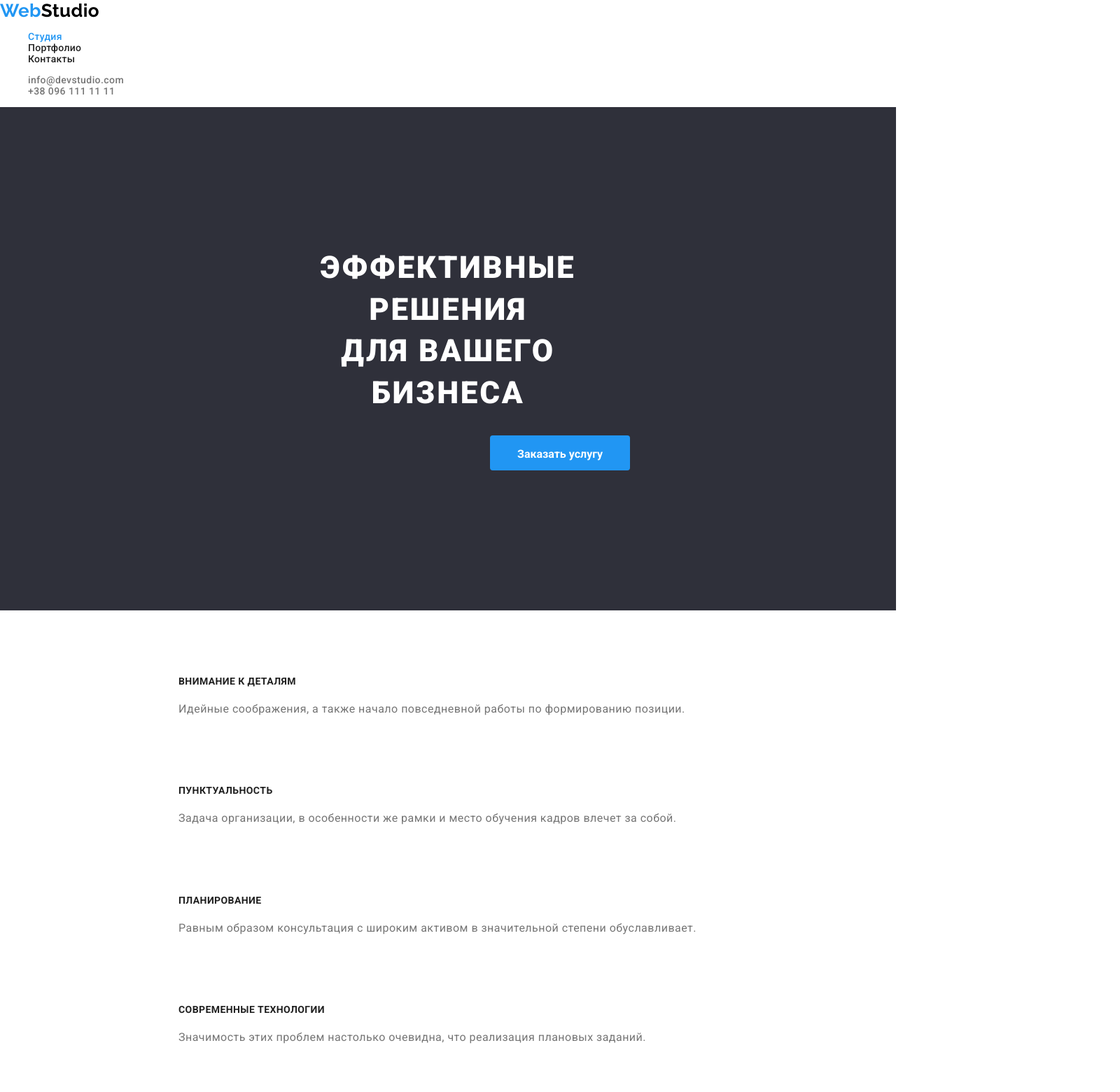
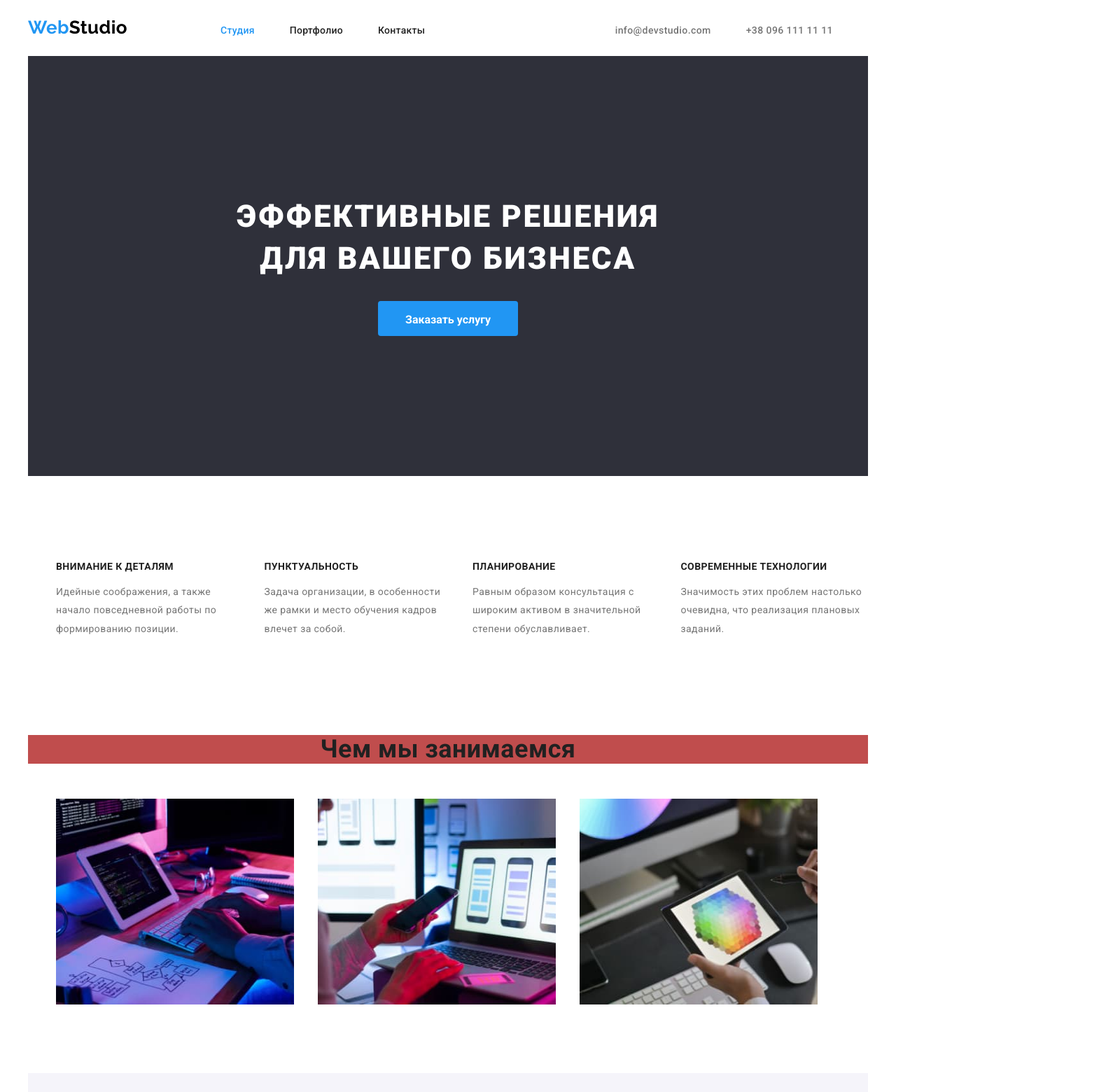
Before and after one commit to Naira21/goit-markup-hw-03, a plain HTML site: page index.html in a window 1280 px wide. Shown: the top 1560 px of the page at 70% size, 1600 px wide, since content can reach past the window. Drawn offline with nearby package versions, Linux system fonts and the light colour scheme.

Commit message:
Главная страница готова наполовину

```diff
--- a/css/styles.css
+++ b/css/styles.css
@@ -20,6 +20,13 @@ body {
   background-color: var(--main-bg-color);
 }
 
+.container {
+  width: 1200px;
+  background-color: var(--main-bg-text-color);
+  margin-left: auto;
+  margin-right: auto;
+}
+
 /*Шапка сайта*/
 
 .logo {
@@ -29,6 +36,7 @@ body {
   line-height: 1.19;
   color: var(--logo-button-color);
   text-decoration: inherit;
+  margin: 24px 93px 25px 0px;
 }
 
 .accent-white {
@@ -43,38 +51,42 @@ body {
   list-style-type: none;
   color: inherit;
   letter-spacing: 0.02em;
+  margin-right: 50px;
+}
+.site-nav {
+  display: inline-block;
+}
+
+.site-nav,
+.link {
+  display: flex;
+}
+
+header nav,
+header {
+  display: flex;
+  align-items: baseline;
+}
+
+header {
+  justify-content: space-between;
 }
 
 .current {
   color: var(--logo-button-color);
 }
 
-.link {
-  list-style-type: none;
-}
 .link-item {
   color: var(--link-paragraph-color);
   font-weight: 500;
+  margin-right: 50px;
 }
 
 a {
   text-decoration: none;
 }
 
-/*Портфолио*/
-.portfolio-filter,
-.site-nav,
-.item,
-.list-feature,
-.list-team,
-.list-portfolio,
-.item-portfolio {
-  list-style-type: none;
-}
-
-.portfolio-filter {
-  padding: 0;
-}
+/*Основное*/
 
 .visually-hidden {
   clip: rect(1px 1px 1px 1px);
@@ -87,11 +99,16 @@ a {
   overflow: hidden;
 }
 
-p {
-  font-size: 16px;
-  line-height: 1.9;
-  color: var(--link-paragraph-color);
-  letter-spacing: 0.03em;
+.portfolio-filter,
+.site-nav,
+.item,
+.list-feature,
+.list-team,
+.list-portfolio,
+.item-portfolio,
+.list-activity,
+.link {
+  list-style-type: none;
 }
 
 .hero-title {
@@ -101,28 +118,55 @@ p {
   color: var(--main-bg-text-color);
   letter-spacing: 0.06em;
   text-transform: uppercase;
-  padding: 200px 452px 30px;
-  margin: 0;
+  margin: 200px 237px 30px 237px;
+  display: inline-block;
+  width: 696px;
+  height: 120px;
 }
 
-.hero {
+section.hero {
   background: var(--second-bg-color);
   padding: 0;
   text-align: center;
 }
 
-*.container {
+.list-feature {
+  display: flex;
+  justify-content: center;
+}
+
+p {
+  font-size: 16px;
+  line-height: 1.9;
+  color: var(--link-paragraph-color);
+  letter-spacing: 0.03em;
+}
+
+li > img {
+  padding-right: 0;
+}
+
+li > img:not(last-child) {
+  padding-right: 30px;
+}
+
+.section {
   text-align: center;
   list-style-type: none;
-  margin: 0 215px 94px;
-  list-style-type: none;
+  display: flex;
+}
+
+.section > img {
+  margin-right: 30px;
+  flex-direction: row;
 }
 
 h2 {
   font-weight: 700;
   font-size: 36px;
   line-height: 1.16;
-  margin: 0 612px 50px;
+  background-color: rgb(192, 77, 77);
+  text-align: center;
 }
 
 h3 {
@@ -130,17 +174,55 @@ h3 {
   font-size: 14px;
   line-height: 1.14;
 }
-.list,
-.item {
-  margin: 94px 215px;
+
+.list-activity {
+  margin-top: 50px;
+  margin-bottom: 94px;
+  display: flex;
+}
+.list-activity > li {
+  justify-content: space-between;
 }
 
+.item-feature {
+  margin: 94px 0px;
+  width: 270px;
+  min-height: 101px;
+}
+
+.item-feature:not(:last-child) {
+  margin-right: 30px;
+}
+
+.item-feature p {
+  font-size: 14px;
+}
+/*Команда*/
 .team-name {
   font-weight: 500;
   font-size: 16px;
   line-height: 1.19;
 }
+.list-team {
+  display: flex;
+  padding-right: 30px;
+}
 
+.list-team > li {
+  background-color: #fff;
+  box-shadow: 0px 1px 3px rgba(0, 0, 0, 0.12), 0px 1px 1px rgba(0, 0, 0, 0.14), 0px 2px 1px rgba(0, 0, 0, 0.2);
+  border-radius: 0px 0px 4px 4px;
+}
+
+.team-section {
+  background-color: var(--team-bg-color);
+  display: inline-block;
+  text-align: center;
+  width: 1200px;
+  height: 648px;
+}
+
+/*Кнопки*/
 button {
   display: inline-block;
   min-width: 73px;
@@ -171,19 +253,7 @@ button {
   height: 50px;
   padding: 10px 32px;
   display: inline-block;
-  margin: 0 700px 200px;
-}
-.div.button-order {
-  display: ;
-}
-.portfolio-list-title {
-  font-size: 18px;
-  line-height: 2;
-  letter-spacing: 0.06em;
-}
-
-.team-section {
-  background-color: var(--team-bg-color);
+  margin: 0 485px 200px;
 }
 
 button:focus,
@@ -200,6 +270,37 @@ a:focus {
   color: var(--logo-button-color);
 }
 
+/*Порфтолио*/
+.portfolio-list-title {
+  font-size: 18px;
+  line-height: 2;
+  letter-spacing: 0.06em;
+  margin: 20px 24px 4px;
+}
+
+.item-portfolio {
+  margin-left: 30px;
+  margin-top: 30px;
+  flex-basis: calc(100% / 3 - 30px);
+}
+.item-portfolio p {
+  margin: 0px 24px 20px 24px;
+}
+.img {
+  display: block;
+  max-width: 100%;
+}
+
+.portfolio-filter {
+  padding: 0;
+}
+
+.item-portfolio {
+  border: 1px solid #eeeeee;
+  box-sizing: border-box;
+  margin: 0px 30px 30px 0px;
+  width: 370px;
+}
 /*Футер*/
 footer {
   background-color: var(--second-bg-color);
--- a/index.html
+++ b/index.html
@@ -16,6 +16,7 @@
     <link rel="stylesheet" href="./css/styles.css" />
   </head>
   <body>
+    <div class="container">
       <!--шапка сайта-->
       <header>
         <nav>
@@ -43,35 +44,35 @@
         <section>
           <h2 class="visually-hidden">Особенности</h2>
           <ul class="list-feature">
-          <li class="item">
+            <li class="item-feature">
               <h3>ВНИМАНИЕ К ДЕТАЛЯМ</h3>
               <p>Идейные соображения, а также начало повседневной работы по формированию позиции.</p>
             </li>
-          <li class="item">
+            <li class="item-feature">
               <h3>ПУНКТУАЛЬНОСТЬ</h3>
               <p>Задача организации, в особенности же рамки и место обучения кадров влечет за собой.</p>
             </li>
-          <li class="item">
+            <li class="item-feature">
               <h3>ПЛАНИРОВАНИЕ</h3>
               <p>Равным образом консультация с широким активом в значительной степени обуславливает.</p>
             </li>
-          <li class="item">
+            <li class="item-feature">
               <h3>СОВРЕМЕННЫЕ ТЕХНОЛОГИИ</h3>
               <p>Значимость этих проблем настолько очевидна, что реализация плановых заданий.</p>
             </li>
           </ul>
         </section>
         <section>
-        <div class="container">
+          <!--<div class="section">-->
           <h2>Чем мы занимаемся</h2>
-          <ul class="list">
-            <li>
+          <ul class="list-activity grid">
+            <li class="grid-item">
               <img src="./images/about/box_1.jpg" alt="Работа за комьютером" width="370" height="294" />
               <img src="./images/about/box_2.jpg" alt="Синхронизация работы с телефоном" width="370" height="294" />
               <img src="./images/about/box_3.jpg" alt="Работа с планшетом" width="370" height="294" />
             </li>
           </ul>
-        </div>
+          <!--</div>-->
         </section>
         <!--Команда-->
         <section class="team-section">
@@ -109,5 +110,6 @@
           <a href="tel:+380961111111" class="link-footer">+38 096 111 11 11</a>
         </address>
       </footer>
+    </div>
   </body>
 </html>
```
Also changed, not shown: portfolio.html (+5 -6 lines). Lines whose indentation alone changed are shown as unchanged.
